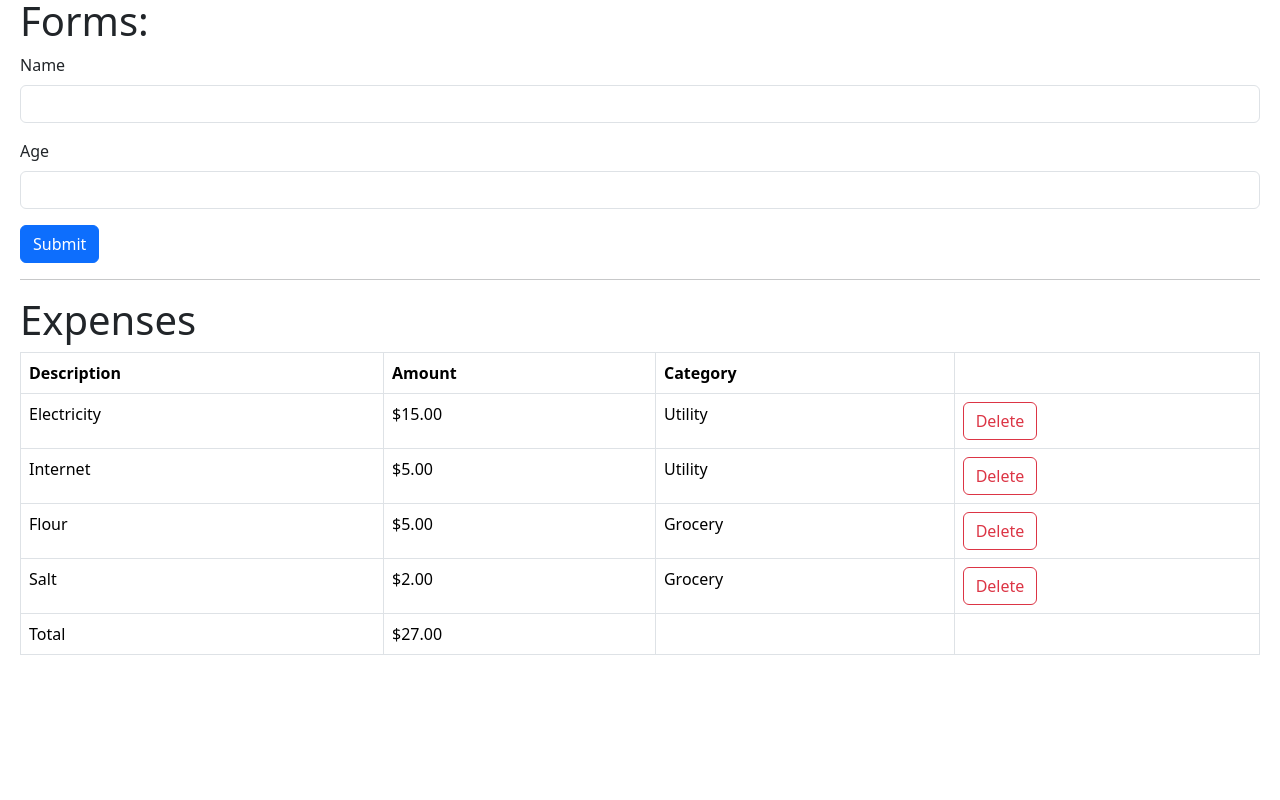
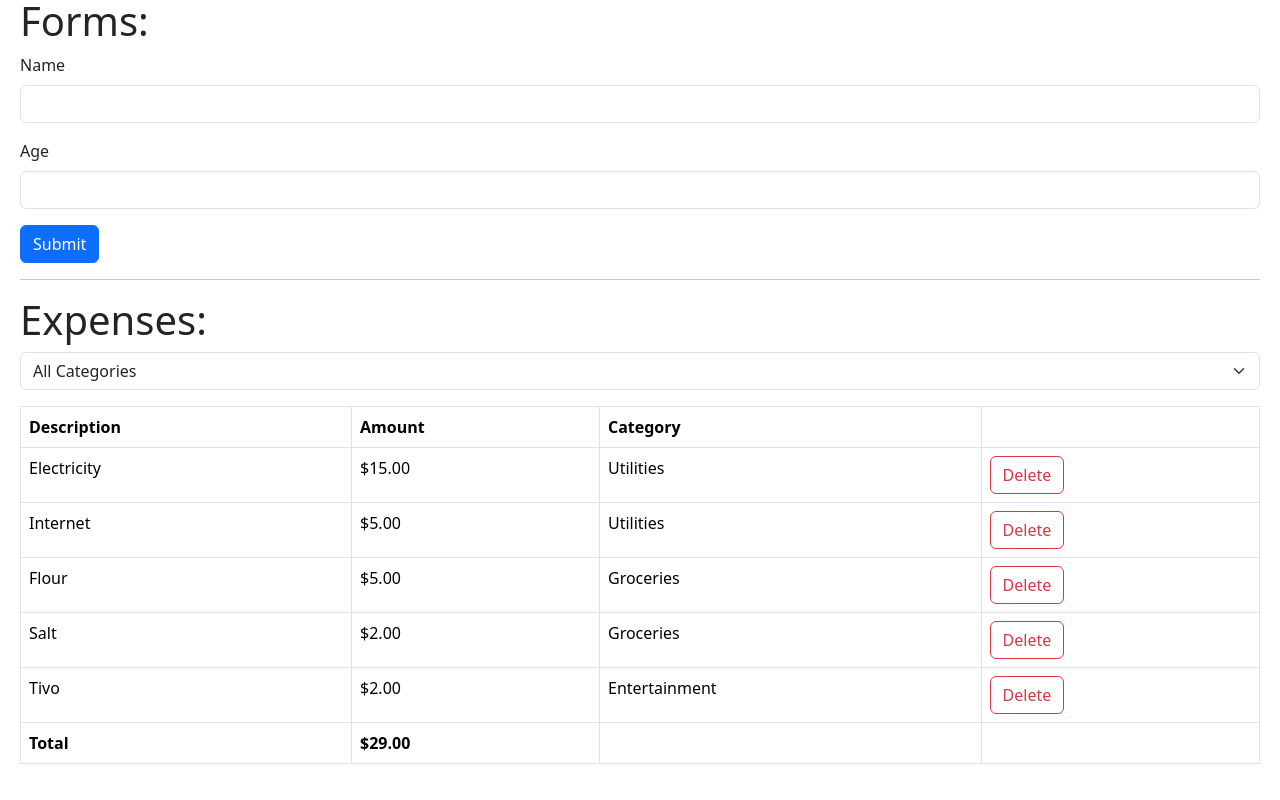
Before and after one commit to programmist/react-course-part1, a React (Vite) app: page / in a window 1280 px wide. Shown: the part 722-1522 px from the top of the page. Before the commit the page ends 1413 px from the top, so only its background shows below. Built offline with nearby package versions, Linux system fonts and the light colour scheme; the HTML template or start-up script is replaced by a standard one.

Commit message:
Filter ExpenseList by category

```diff
--- a/src/App.tsx
+++ b/src/App.tsx
@@ -5,8 +5,9 @@ import { useState } from "react";
 import { FaCity } from "react-icons/fa6";
 import BugList from "@components/BugList";
 import ExpandableText from "@components/ExpandableText";
-import Form from "./components/Form";
-import ExpenseList from "./expense-tracker/components/ExpenseList";
+import Form from "@components/Form";
+import ExpenseList from "@/expense-tracker/components/ExpenseList";
+import ExpenseFilter from "@/expense-tracker/components/ExpenseFilter";
 
 const cities = [
   { id: 1, name: "New York", likeState: false },
@@ -16,15 +17,30 @@ const cities = [
   { id: 5, name: "Geneva", likeState: true },
 ];
 
+type ExpenseCategory = "Groceries" | "Utilities" | "Entertainment";
+
+const expenseCategories: Array<ExpenseCategory> = [
+  "Groceries",
+  "Utilities",
+  "Entertainment",
+];
+
 function App() {
   const handleSelect = (item: ListItem) => console.log(item);
   const [alertVisible, setAlertVisible] = useState(false);
+
   const [expenses, setExpenses] = useState([
-    { id: 1, description: "Electricity", amount: 15, category: "Utility" },
-    { id: 2, description: "Internet", amount: 5, category: "Utility" },
-    { id: 3, description: "Flour", amount: 5, category: "Grocery" },
-    { id: 4, description: "Salt", amount: 2, category: "Grocery" },
+    { id: 1, description: "Electricity", amount: 15, category: "Utilities" },
+    { id: 2, description: "Internet", amount: 5, category: "Utilities" },
+    { id: 3, description: "Flour", amount: 5, category: "Groceries" },
+    { id: 4, description: "Salt", amount: 2, category: "Groceries" },
+    { id: 5, description: "Tivo", amount: 2, category: "Entertainment" },
   ]);
+  const [selectedCategory, setSelectedCategory] = useState("");
+  const filteredExpenses = selectedCategory
+    ? expenses.filter((ex) => selectedCategory === ex.category)
+    : expenses;
+
   return (
     <>
       {alertVisible && (
@@ -75,8 +91,17 @@ function App() {
       <h1>Forms:</h1>
       <Form />
       <hr />
+      <h1>Expenses:</h1>
+      <div className="mb-3">
+        <ExpenseFilter
+          categories={expenseCategories}
+          onSelectCategory={(cat) =>
+            setSelectedCategory(cat as ExpenseCategory)
+          }
+        />
+      </div>
       <ExpenseList
-        expenses={expenses}
+        expenses={filteredExpenses}
         onDelete={(id) => setExpenses(expenses.filter((e) => e.id !== id))}
       />
     </>
--- /dev/null
+++ b/src/expense-tracker/components/ExpenseFilter.tsx
@@ -0,0 +1,23 @@
+interface Props {
+  categories: Array<string>;
+  onSelectCategory: (category: string) => void;
+}
+
+function ExpenseFilter({ categories, onSelectCategory }: Props) {
+  return (
+    <select
+      className="form-select"
+      onChange={(e) => onSelectCategory(e.target.value)}
+      defaultValue=""
+    >
+      <option value="">All Categories</option>
+      {categories.map((cat) => (
+        <option key={cat} value={cat}>
+          {cat}
+        </option>
+      ))}
+    </select>
+  );
+}
+
+export default ExpenseFilter;
--- a/src/expense-tracker/components/ExpenseList.tsx
+++ b/src/expense-tracker/components/ExpenseList.tsx
@@ -15,7 +15,6 @@ function ExpenseList({ expenses, onDelete }: Props) {
 
   return (
     <>
-      <h1>Expenses</h1>
       <table className="table table-bordered">
         <thead>
           <tr>
@@ -44,13 +43,13 @@ function ExpenseList({ expenses, onDelete }: Props) {
         </tbody>
         <tfoot>
           <tr>
-            <td>Total</td>
-            <td>
+            <th scope="row">Total</th>
+            <th scope="row">
               $
               {expenses
                 .reduce((total, { amount }) => total + amount, 0)
                 .toFixed(2)}
-            </td>
+            </th>
             <td></td>
             <td></td>
           </tr>
```
